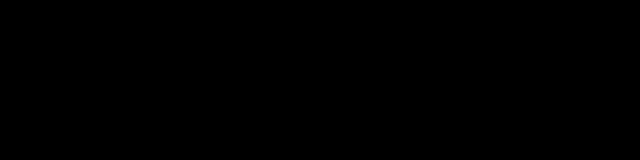
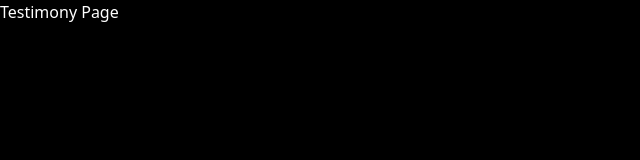
Before and after one commit to makeda-lelozwi/CorruptionTracker-FrontEnd, a React (Vite) app: page /testimony in a window 1280 px wide. Before the commit this address had no page. Shown: the top 160 px of the page, without its empty margins (0-640 px from the left). Built offline with nearby package versions, Linux system fonts and the light colour scheme.

Commit message:
Add Testimony Page

```diff
--- a/src/App.jsx
+++ b/src/App.jsx
@@ -1,12 +1,14 @@
 import './App.css';
 import { Routes, Route } from 'react-router-dom';
 import Home from './pages/Home.jsx';
+import { Testimony } from './pages/Testimony.jsx';
 
 function App() {
 
   return (
    <Routes>
     <Route path='/' element={<Home/>}/>
+    <Route path='/testimony' element={<Testimony/>}/>
    </Routes>
 
   )
--- a/src/components/Nav.jsx
+++ b/src/components/Nav.jsx
@@ -1,3 +1,4 @@
+import { Link } from 'react-router-dom';
 export default function Nav() {
 
     return (
@@ -9,7 +10,7 @@
             <h2>Key Organisations and Individuals</h2>
            </div>
             <div className="cursor-pointer hover:border-b-2">
-            <h2>Testimony</h2>
+                <Link to="/testimony">Testimony</Link>
            </div>
         </nav>
     )
--- /dev/null
+++ b/src/pages/Testimony.jsx
@@ -0,0 +1,3 @@
+export function Testimony() {
+  return <div>Testimony Page</div>;
+}
```
